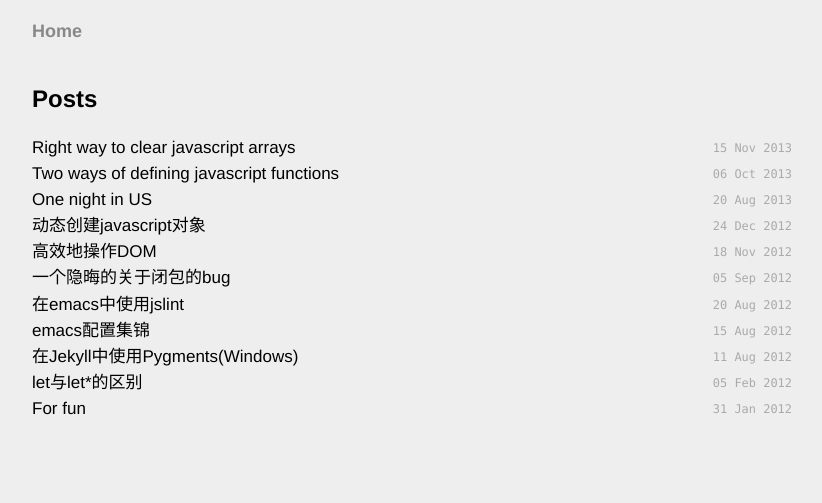
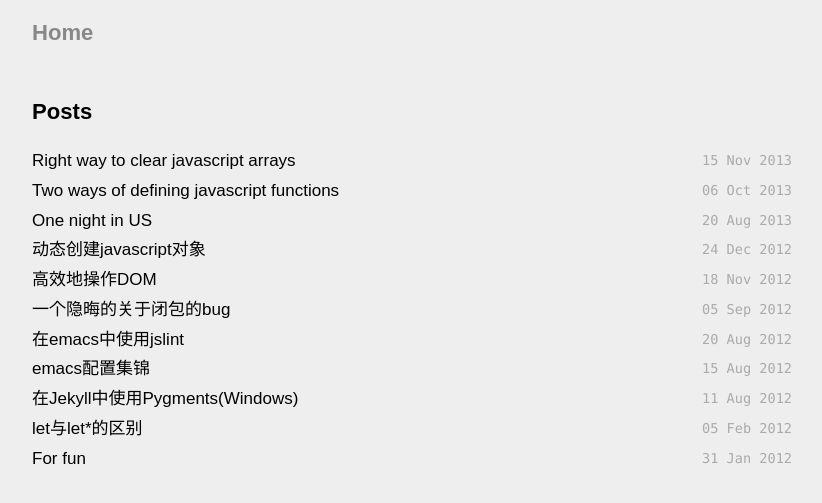
Before and after one commit to fuqcool/fuqcool.github.io, a Jekyll site: the page built from index.html, in a window 1280 px wide. Shown: the top 503 px of the page, without its empty margins (228-1050 px from the left). Built offline with Jekyll 4.4.1, drawn with Linux system fonts in a browser that asks for light colours; Markdown is read by kramdown in place of the engine named in the settings.

Commit message:
responsive

```diff
--- a/_layouts/default.html
+++ b/_layouts/default.html
@@ -3,8 +3,9 @@
   <head>
     <meta charset="utf-8">
     <meta http-equiv="X-UA-Compatible" content="IE=edge,chrome=1">
+    <meta name="viewport" content="initial-scale=1.0, width=device-width">
+
     <title>{{ page.title }}</title>
-    <meta name="viewport" content="width=device-width">
 
     <link rel="icon" href="http://www.gravatar.com/avatar/a6f86f86b2c73df44b799a138c9ad3c9?s=16">
 
--- a/_layouts/post.html
+++ b/_layouts/post.html
@@ -13,6 +13,7 @@
   {{ content }}
 </div>
 
+
 <div id="disqus_thread"></div>
 <script type="text/javascript">
   /* * * CONFIGURATION VARIABLES: EDIT BEFORE PASTING INTO YOUR WEBPAGE * * */
--- a/css/main.css
+++ b/css/main.css
@@ -14,18 +14,23 @@
 
 body {
   background-color: #EEE;
-  font: 13.34px Helvetica, Arial, sans-serif;
-  font-size: small;
+  font-family: Arial, sans-serif;
+  font-size: 17px;
   text-align: center;
 }
 
-h1, h2, h3, h4, h5, h6 { font-size: 100%; }
+@media screen and (max-width: 600px) {
+  body {
+    -webkit-text-size-adjust: none;
+  }
+}
 
-h1 { margin-bottom: 1em; font-size: 24px; }
-h2 { font-size: 18px; margin-bottom: 8px; }
+
+h1 { margin-bottom: 1.1em; font-size: 1.5em; }
+h2 { font-size: 1.3em; margin-bottom: 1em; }
 p {
     margin: 1em 0;
-    font-size: 16px;
+    font-size: 1em;
     font-family: Helvetica, Arial, sans-serif;
     line-height: 28px;
     word-spacing: 0.1em;
@@ -45,25 +50,25 @@
   line-height: 1.75em;
 }
 
-.posts li a {
-    font-size: 17px;
-}
-
 a {
-    text-decoration: none;
-    color: black;
+  text-decoration: none;
+  color: black;
 }
 
 a:hover {
-    color: rgb(255, 102, 0);
+  color: rgb(255, 102, 0);
 }
-
-
 
 .posts span {
   color: #aaa;
   font-family: Monaco, "Courier New", monospace;
   font-size: 80%;
+}
+
+@media screen and (max-width: 480px) {
+  .posts span {
+    display: none;
+  }
 }
 
 /*****************************************************************************/
@@ -73,7 +78,6 @@
 /*****************************************************************************/
 
 .site {
-  font-size: 115%;
   text-align: left;
   width: 90%;
   max-width: 760px;
@@ -83,7 +87,7 @@
 }
 
 .header {
-    margin-bottom: 3em;
+  margin-bottom: 3em;
 }
 
 #navigator {
@@ -98,7 +102,7 @@
 #navigator li a {
     color: #888;
     font-weight: bold;
-    font-size: 18px;
+    font-size: 1.3em;
 }
 
 #navigator li a:hover {
--- a/index.html
+++ b/index.html
@@ -4,11 +4,13 @@
 ---
 
 <div id="home">
-  <h1>Posts</h1>
+  <h2>Posts</h2>
   <ul class="posts">
     {% for post in site.posts %}
     <li>
-      <a href="{{ post.url }}">{{ post.title }}</a> <span class="right">{{ post.date | date_to_string }}</span>
+      <a href="{{ post.url }}" title="{{ post.title }}">{{ post.title }}</a>
+      <span class="right">{{ post.date | date_to_string }}</span>
+      <div class="clear" />
     </li>
     {% endfor %}
   </ul>
```
